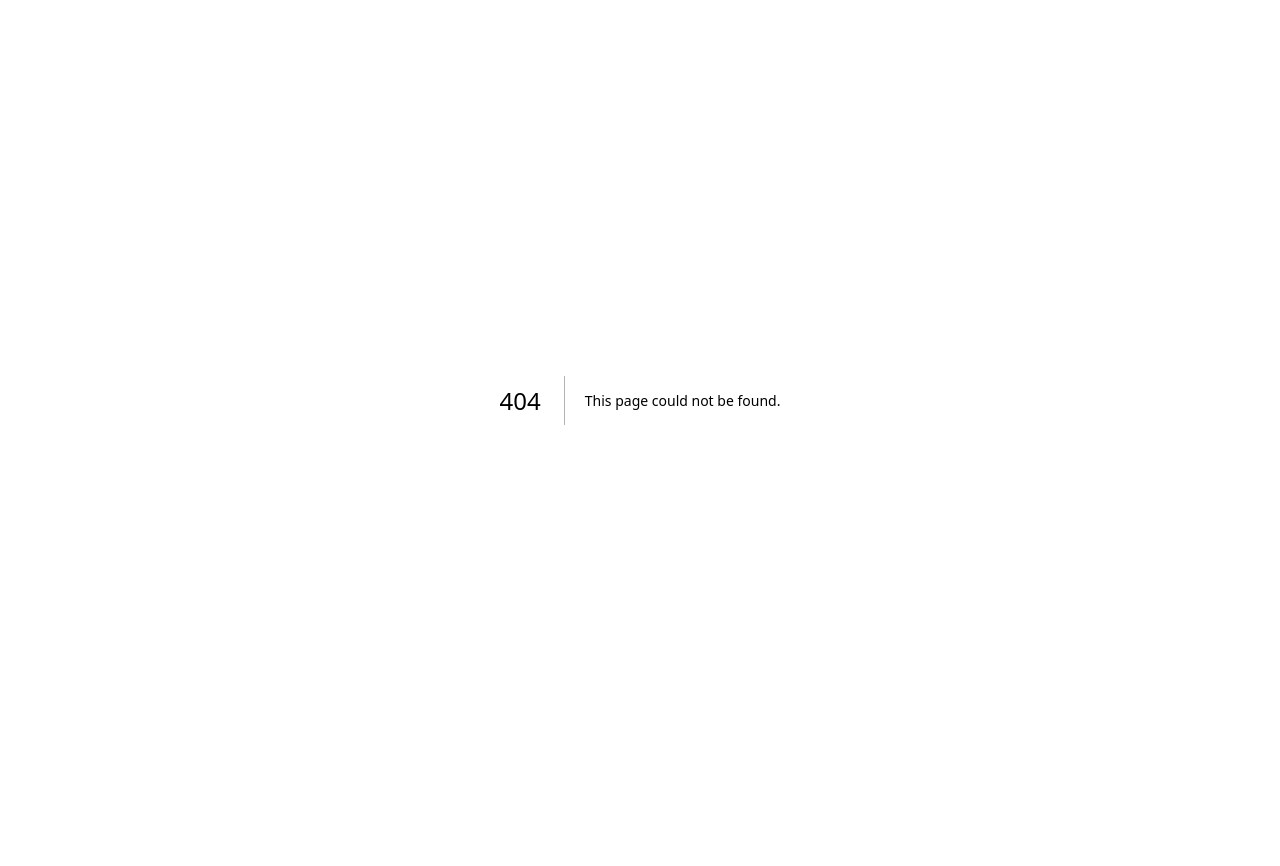
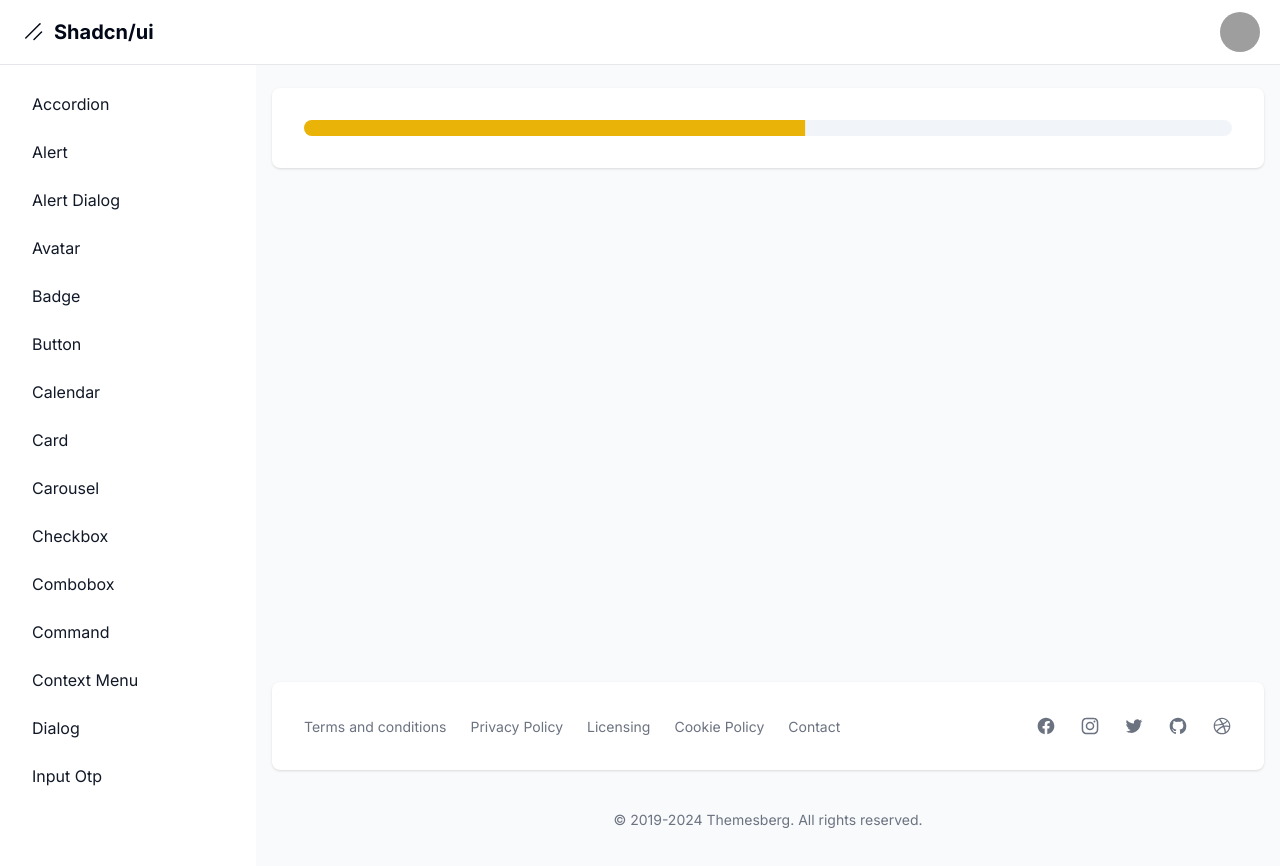
Before and after one commit to ArmandoJC/shadcn-ui_example, a Next.js app: page /dashboard/progress in a window 1280 px wide. Before the commit this address had no page. Shown: the top 866 px of the page. Before the commit the page ends 800 px from the top, so only its background shows below. Built offline with nearby package versions, Linux system fonts and the light colour scheme; grey boxes are pictures that could not be loaded.

Commit message:
Progress

```diff
--- a/app/dashboard/layout.tsx
+++ b/app/dashboard/layout.tsx
@@ -21,6 +21,7 @@ const links = [
   { name: "context menu", href: "context-menu" },
   { name: "menu bar", href: "menu-bar" },
   { name: "input otp", href: "input-otp" },
+  { name: "progress", href: "progress" },
 ].sort((a, b) => a.name.localeCompare(b.name));
 
 export default function DashboardLayout({
--- /dev/null
+++ b/app/dashboard/progress/page.tsx
@@ -0,0 +1,39 @@
+'use client'
+
+
+import { Progress } from "@/components/ui/progress"
+import { cn } from "@/lib/utils"
+import { useEffect, useState } from "react"
+
+export default function Page() {
+
+  const [progress, setProgress] = useState(0)
+
+  useEffect(() => {
+    const interval = setInterval(()=>{
+      setProgress((prev)=>{
+        if(prev >= 100 ){
+          clearInterval(interval);
+          return 100;
+        }
+        return prev + 1;
+      });
+    }, 100);
+
+    return () => {
+      clearInterval(interval);
+    }
+  }, [])
+
+  return (
+    <div>
+      <Progress value={progress} indicatorColor={
+        cn({
+          "bg-red-500": progress < 50,
+          "bg-yellow-500": progress >= 50 && progress < 80,
+          "bg-green-500": progress >=80,
+        })
+      } />
+    </div>
+  );
+}
--- /dev/null
+++ b/components/ui/progress.tsx
@@ -0,0 +1,35 @@
+"use client"
+
+import * as React from "react"
+import * as ProgressPrimitive from "@radix-ui/react-progress"
+
+import { cn } from "@/lib/utils"
+
+interface CustomProps extends React.ComponentPropsWithoutRef<typeof ProgressPrimitive.Root>{
+  indicatorColor?: string;
+}
+
+const Progress = React.forwardRef<
+  React.ElementRef<typeof ProgressPrimitive.Root>,
+  // React.ComponentPropsWithoutRef<typeof ProgressPrimitive.Root>
+  CustomProps
+>(({ className, value, indicatorColor = 'bg-primary', ...props }, ref) => (
+  <ProgressPrimitive.Root
+    ref={ref}
+    className={cn(
+      "relative h-4 w-full overflow-hidden rounded-full bg-secondary",
+      className
+    )}
+    {...props}
+  >
+    <ProgressPrimitive.Indicator
+      className={
+        cn("h-full w-full flex-1 transition-all", indicatorColor)
+      }
+      style={{ transform: `translateX(-${100 - (value || 0)}%)` }}
+    />
+  </ProgressPrimitive.Root>
+))
+Progress.displayName = ProgressPrimitive.Root.displayName
+
+export { Progress }
--- a/package.json
+++ b/package.json
@@ -18,6 +18,7 @@
     "@radix-ui/react-label": "^2.1.0",
     "@radix-ui/react-menubar": "^1.1.1",
     "@radix-ui/react-popover": "^1.1.1",
+    "@radix-ui/react-progress": "^1.1.0",
     "@radix-ui/react-slot": "^1.1.0",
     "class-variance-authority": "^0.7.0",
     "clsx": "^2.1.1",
```
Also changed, not shown: 1 other file (tests, documents, lock files or other folders).
